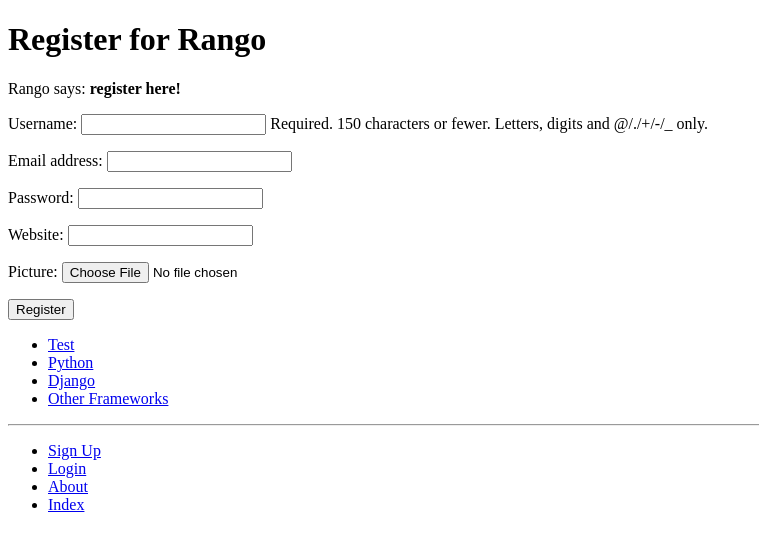
After one commit to Rongwu666/tango_with_django_project., a Django app: page /rango/register/ in a window 1280 px wide. The commit adds this page. Shown: the top 551 px of the page, without its empty margins (0-759 px from the left). Run offline with Django 3.2, Linux system fonts and the light colour scheme; data comes from the database, SQL or seed files in the repository; parts of the project's set-up code (start-up, migrations or seed data) failed here and were passed over.

Commit message:
chapter9

```diff
--- a/rango/admin.py
+++ b/rango/admin.py
@@ -1,5 +1,6 @@
 from django.contrib import admin
 from rango.models import Category, Page
+from rango.models import UserProfile
 
 class PageAdmin(admin.ModelAdmin):
     list_display = ('title', 'category', 'url')
@@ -9,3 +10,4 @@
 
 admin.site.register(Category, CategoryAdmin)
 admin.site.register(Page, PageAdmin)
+admin.site.register(UserProfile)
--- a/rango/forms.py
+++ b/rango/forms.py
@@ -1,7 +1,6 @@
 from django import forms
-from rango.models import Page, Category
-
-# We could add these forms to views.py, but it makes sense to split them off into their own file.
+from django.contrib.auth.models import User
+from rango.models import Page, Category, UserProfile
 
 class CategoryForm(forms.ModelForm):
     name = forms.CharField(max_length=Category.NAME_MAX_LENGTH, help_text="Please enter the category name.")
@@ -31,3 +30,15 @@
             cleaned_data['url'] = url
 
         return cleaned_data
+
+class UserForm(forms.ModelForm):
+    password = forms.CharField(widget=forms.PasswordInput())
+
+    class Meta:
+        model = User
+        fields = ('username', 'email', 'password',)
+
+class UserProfileForm(forms.ModelForm):
+    class Meta:
+        model = UserProfile
+        fields = ('website', 'picture',)
--- a/rango/models.py
+++ b/rango/models.py
@@ -1,5 +1,6 @@
 from django.db import models
 from django.template.defaultfilters import slugify
+from django.contrib.auth.models import User
 
 class Category(models.Model):
     NAME_MAX_LENGTH = 128
@@ -30,3 +31,11 @@
 
     def __str__(self):
         return self.title
+
+class UserProfile(models.Model):
+    user = models.OneToOneField(User, on_delete=models.CASCADE)
+    website = models.URLField(blank=True)
+    picture = models.ImageField(upload_to='profile_images', blank=True)
+
+    def __str__(self):
+        return self.user.username
--- a/rango/urls.py
+++ b/rango/urls.py
@@ -9,4 +9,8 @@
     path('category/<slug:category_name_slug>/', views.show_category, name='show_category'),
     path('add_category/', views.add_category, name='add_category'),
     path('category/<slug:category_name_slug>/add_page/', views.add_page, name='add_page'),
+    path('register/', views.register, name='register'),
+    path('login/', views.user_login, name='login'),
+    path('restricted/', views.restricted, name='restricted'),
+    path('logout/', views.user_logout, name='logout'),
 ]
--- a/rango/views.py
+++ b/rango/views.py
@@ -1,11 +1,10 @@
-from django.shortcuts import render
+from django.shortcuts import render, redirect
 from django.http import HttpResponse
-from rango.models import Category
-from rango.models import Page
-from rango.forms import CategoryForm
-from django.shortcuts import redirect
 from django.urls import reverse
-from rango.forms import PageForm
+from django.contrib.auth import authenticate, login, logout
+from django.contrib.auth.decorators import login_required
+from rango.models import Category, Page
+from rango.forms import CategoryForm, PageForm, UserForm, UserProfileForm
 
 def index(request):
     category_list = Category.objects.order_by('-likes')[:5]
@@ -20,7 +19,7 @@
     return render(request, 'rango/index.html', context=context_dict)
 
 def about(request):
-
+    # Spoiler: you don't need to pass a context dictionary here.
     return render(request, 'rango/about.html')
 
 def show_category(request, category_name_slug):
@@ -38,6 +37,7 @@
 
     return render(request, 'rango/category.html', context=context_dict)
 
+@login_required
 def add_category(request):
     form = CategoryForm()
 
@@ -52,13 +52,14 @@
 
     return render(request, 'rango/add_category.html', {'form': form})
 
+@login_required
 def add_page(request, category_name_slug):
     try:
         category = Category.objects.get(slug=category_name_slug)
     except:
         category = None
 
-
+    # You cannot add a page to a Category that does not exist... DM
     if category is None:
         return redirect(reverse('rango:index'))
 
@@ -76,7 +77,63 @@
 
                 return redirect(reverse('rango:show_category', kwargs={'category_name_slug': category_name_slug}))
         else:
-            print(form.errors)
+            print(form.errors)  # This could be better done; for the purposes of TwD, this is fine. DM.
 
     context_dict = {'form': form, 'category': category}
     return render(request, 'rango/add_page.html', context=context_dict)
+
+def register(request):
+    registered = False
+
+    if request.method == 'POST':
+        user_form = UserForm(request.POST)
+        profile_form = UserProfileForm(request.POST)
+
+        if user_form.is_valid() and profile_form.is_valid():
+            user = user_form.save()
+            user.set_password(user.password)
+            user.save()
+
+            profile = profile_form.save(commit=False)
+            profile.user = user
+
+            if 'picture' in request.FILES:
+                profile.picture = request.FILES['picture']
+
+            profile.save()
+            registered = True
+        else:
+            print(user_form.errors, profile_form.errors)
+    else:
+        user_form = UserForm()
+        profile_form = UserProfileForm()
+
+    return render(request, 'rango/register.html', context={'user_form': user_form, 'profile_form': profile_form, 'registered': registered})
+
+def user_login(request):
+    if request.method == 'POST':
+        username = request.POST.get('username')
+        password = request.POST.get('password')
+
+        user = authenticate(username=username, password=password)
+
+        if user:
+            if user.is_active:
+                login(request, user)
+                return redirect(reverse('rango:index'))
+            else:
+                return HttpResponse("Your Rango account is disabled.")
+        else:
+            print(f"Invalid login details: {username}, {password}")
+            return HttpResponse("Invalid login details supplied.")
+    else:
+        return render(request, 'rango/login.html')
+
+@login_required
+def restricted(request):
+    return render(request, 'rango/restricted.html')
+
+@login_required
+def user_logout(request):
+    logout(request)
+    return redirect(reverse('rango:index'))
--- a/templates/rango/base.html
+++ b/templates/rango/base.html
@@ -25,7 +25,14 @@
         <hr />
         <div>
             <ul>
+            {% if user.is_authenticated %}
+                <li><a href="{% url 'rango:restricted' %}">Restricted Page</a></li>
+                <li><a href="{% url 'rango:logout' %}">Logout</a></li>
                 <li><a href="{% url 'rango:add_category' %}">Add a New Category</a></li>
+            {% else %}
+                <li><a href="{% url 'rango:register' %}">Sign Up</a></li>
+                <li><a href="{% url 'rango:login' %}">Login</a></li>
+            {% endif %}
                 <li><a href="{% url 'rango:about' %}">About</a></li>
                 <li><a href="{% url 'rango:index' %}">Index</a></li>
             </ul>
--- a/templates/rango/category.html
+++ b/templates/rango/category.html
@@ -22,7 +22,9 @@
     <strong>No pages currently in category.</strong>
     {% endif %}
 
+    {% if user.is_authenticated %}
     <a href="{% url 'rango:add_page' category.slug %}">Add Page</a> <br />
+    {% endif %}
     {% else %}
     The specified category does not exist.
     {% endif %}
--- /dev/null
+++ b/templates/rango/register.html
@@ -0,0 +1,23 @@
+{% extends 'rango/base.html' %}
+{% load staticfiles %}
+
+{% block title_block %}
+    Register
+{% endblock %}
+
+{% block body_block %}
+<h1>Register for Rango</h1>
+{% if registered %}
+Rango says: <strong>thank you for registering!</strong>
+<a href="{% url 'rango:index' %}">Return to the homepage.</a><br />
+{% else %}
+Rango says: <strong>register here!</strong><br />
+<form id="user_form" method="post" action="{% url 'rango:register' %}" enctype="multipart/form-data">
+    {% csrf_token %}
+    {{ user_form.as_p }}
+    {{ profile_form.as_p }}
+
+    <input type="submit" name="submit" value="Register" />
+</form>
+{% endif %}
+{% endblock %}
```
Also changed, not shown: templates/rango/login.html (added, +18 -0 lines), templates/rango/restricted.html (added, +12 -0 lines).
